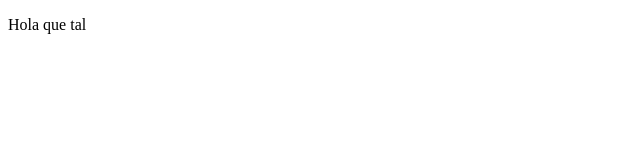
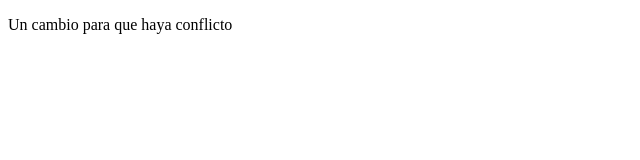
Before and after one commit to GitECV/reposubir, a plain HTML site: page index.html in a window 1280 px wide. Shown: the whole page, without its empty margins (0-640 px from the left). Drawn offline with Linux system fonts and the light colour scheme.

Commit message:
main conflicto

```diff
--- a/index.html
+++ b/index.html
@@ -7,6 +7,6 @@
     <title>Nuevas ramas</title>
 </head>
 <body>
-    <p>Hola que tal</p>
+    <p>Un cambio para que haya conflicto</p>
 </body>
 </html>
```
Also changed, not shown: 1 other file.
